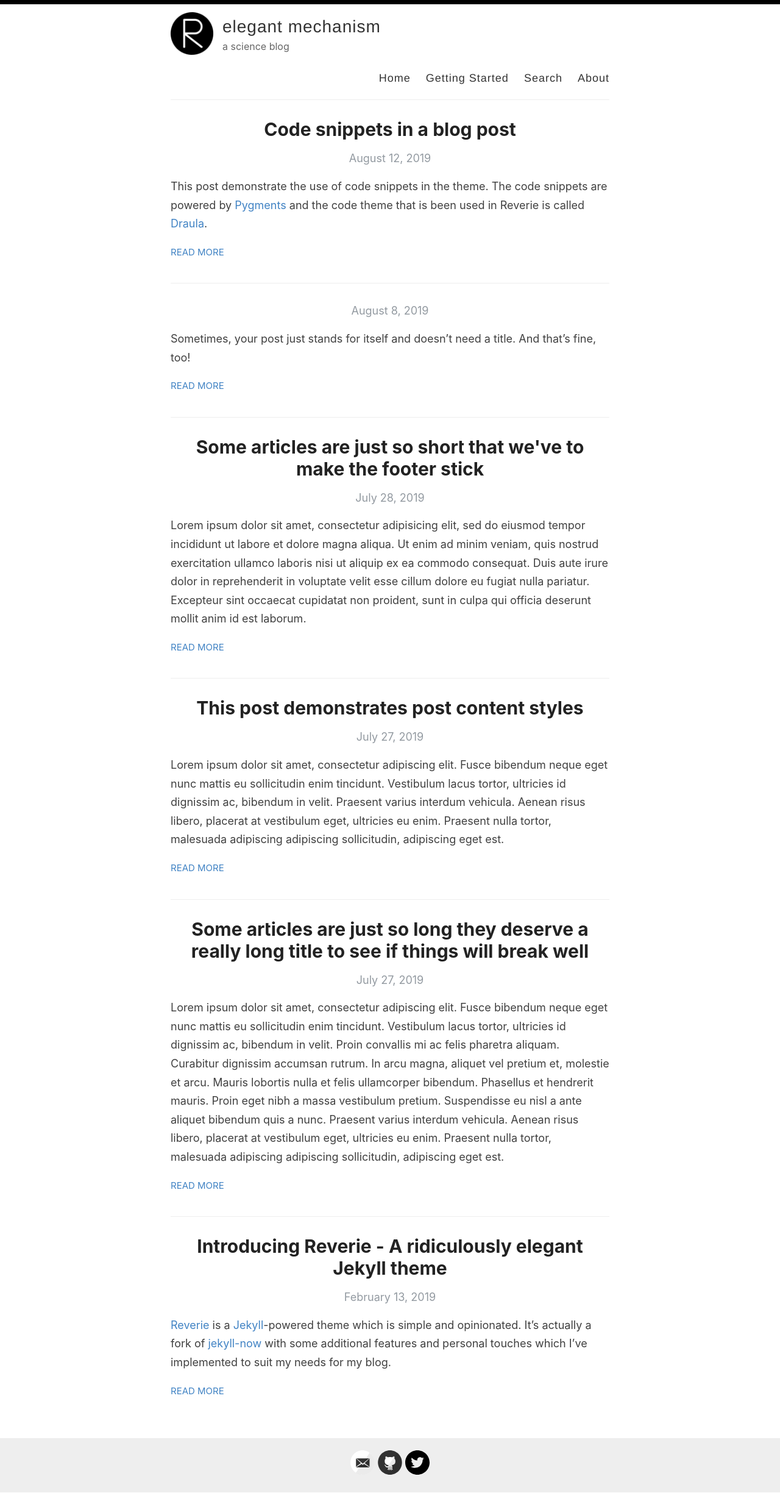
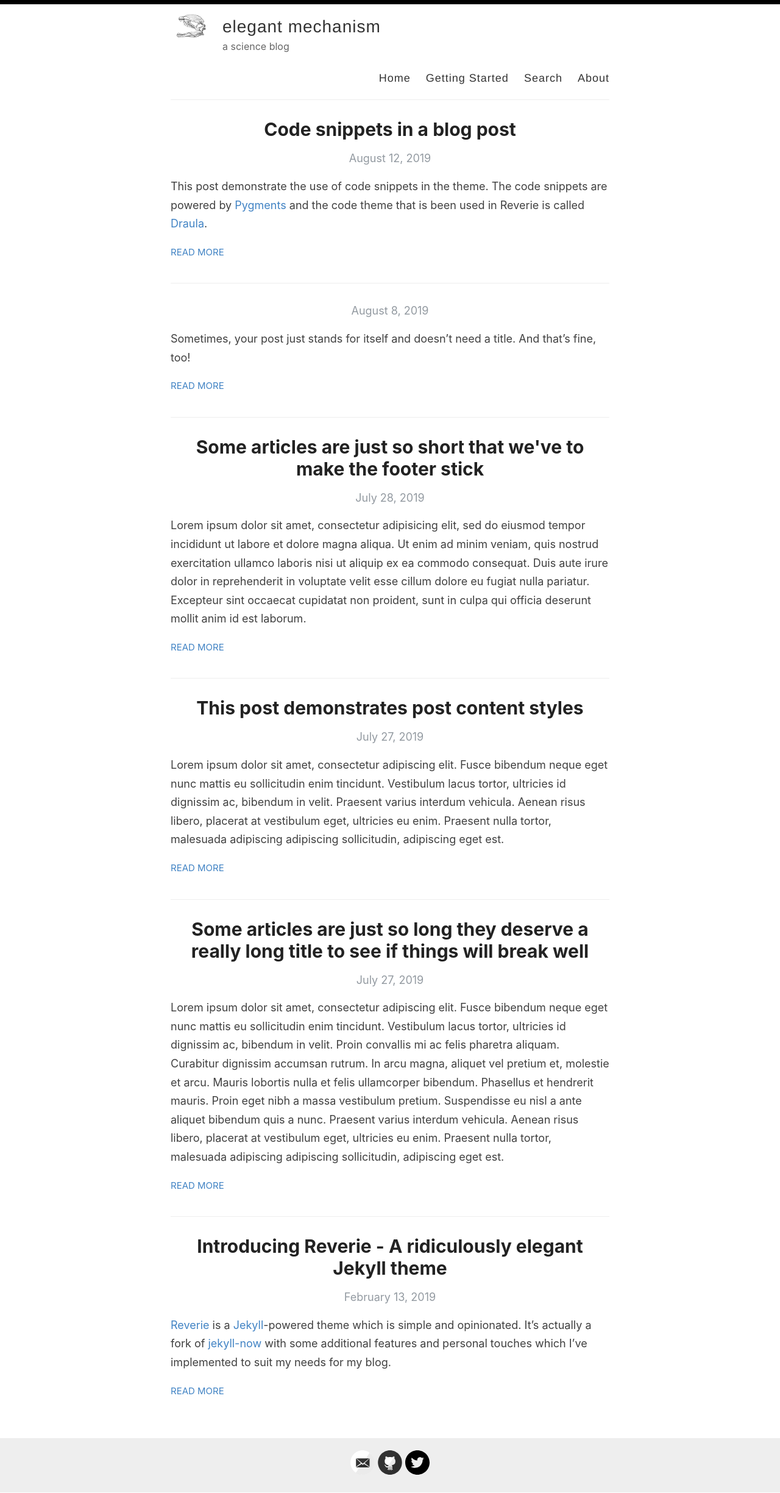
Before and after one commit to cooperii/cooperii.github.io, a Jekyll site: the page built from index.html, in a window 1280 px wide. Shown: the whole page at 61% size. Built offline with Jekyll 4.4.1, drawn with Linux system fonts in a browser that asks for light colours; the list of posts is cut into pages by our own code.

Commit message:
Update _config.yml

```diff
--- a/_config.yml
+++ b/_config.yml
@@ -12,7 +12,7 @@ author: cooper french
 description: a science blog
 
 # URL of your avatar or profile pic (you could use your GitHub profile pic)
-avatar: /images/reverie.png
+avatar: /images/dino-myths-dilophosaurus-skull-open-two-coloumn.jpg
 
 #
 # Flags below are optional
```
